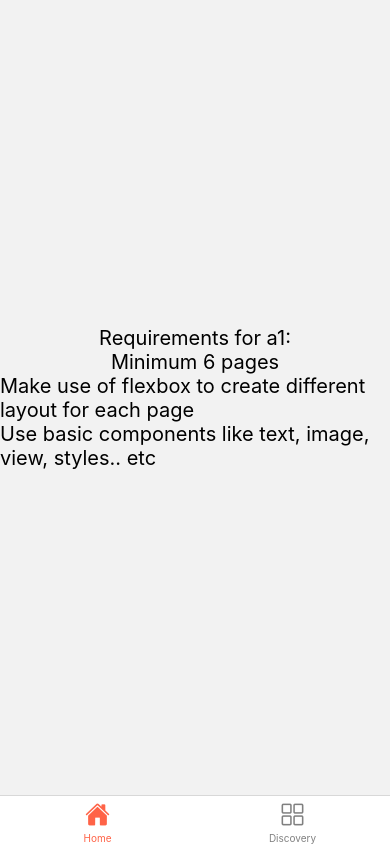
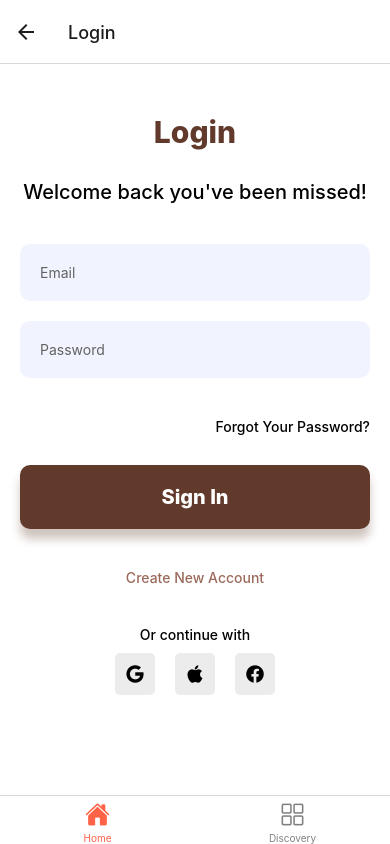
Before and after one commit to chaoyiuwu/CROSS-PLATFORM-PROJECT, a React Native app: screen /Login in a window 390 px wide. Built offline with nearby package versions, Linux system fonts and the light colour scheme.

Commit message:
incorporated login pages into the home page + color changes

```diff
--- a/App.js
+++ b/App.js
@@ -1,4 +1,4 @@
-import * as React from 'react'
+import React from 'react'
 import { NavigationContainer } from '@react-navigation/native'
 import {createBottomTabNavigator } from '@react-navigation/bottom-tabs'
 import { createNativeStackNavigator } from '@react-navigation/native-stack'
@@ -6,6 +6,8 @@ import Ionicons from '@expo/vector-icons/Ionicons'
 import HomePage from './HomePage'
 import ListPage from './ListPage'
 import DetailPage from './DetailPage'
+import LoginScreen from './screens/LoginScreen'
+import RegisterScreen from './screens/RegisterScreen'
 
 const Tab = createBottomTabNavigator()
 
@@ -19,13 +21,26 @@ function ListStackScreen() {
     )
 }
 
+const HomeStack = createNativeStackNavigator()
+function HomeStackScreen(){
+  return (
+    <HomeStack.Navigator>
+      <HomeStack.Screen name='Your Home' component={HomePage}/>
+      <HomeStack.Screen name='Login' component={LoginScreen}/>
+      <HomeStack.Screen name='Register' component={RegisterScreen}/>
+    </HomeStack.Navigator>
+  )
+}
+
+
+
 export default function App() {
   return (
     <NavigationContainer>
       <Tab.Navigator
         screenOptions={({ route }) => ({
             tabBarIcon: ({ focused, color, size }) => {
-              let iconName;
+              let iconName
 
               if (route.name === 'Home') {
                 iconName = focused ? 'home' : 'home-outline'
@@ -42,9 +57,9 @@ export default function App() {
           })}
 
       >
-        <Tab.Screen name="Home" component={HomePage} />
+        <Tab.Screen name="Home" component={HomeStackScreen} />
         <Tab.Screen name="Discovery" component={ListStackScreen} />
       </Tab.Navigator>
       </NavigationContainer>
-  );
+  )
 }
--- a/DetailPage.tsx
+++ b/DetailPage.tsx
@@ -1,12 +1,41 @@
 import React from 'react'
-import {StyleSheet, Text, SafeAreaView, View} from 'react-native'
+import {StyleSheet, Text, SafeAreaView, Image, ScrollView} from 'react-native'
 
 const DetailPage = ({navigation, route})=> {
     return(
-        <SafeAreaView>
-            <Text>Detail Page for {route.params.category}</Text>
+        <SafeAreaView style={styles.wrapper}>
+            <ScrollView>
+                <Image style={styles.image}
+                source={{uri: route.params.url}}/>
+                <Text style={styles.titleText}>{route.params.name}</Text>
+                <Text style={styles.bodyText}>{route.params.desc}</Text>
+            </ScrollView>
         </SafeAreaView>
     )
 }
 
+const styles=StyleSheet.create({
+    wrapper : {
+        flex: 1,
+    },
+    image : {
+        width: 400,
+        height: 400,
+        resizeMode: 'center'
+    },
+    titleText : {
+        margin: 10,
+        fontSize: 20,
+        fontWeight: 'bold',
+        textAlign:'center',
+        color: "#9b6a5b",
+    },
+    bodyText : {
+        marginHorizontal: 40,
+        fontSize: 18,
+        textAlign:'justify',
+        color: "#4b4d26"
+
+    }
+})
 export default DetailPage
--- a/HomePage.tsx
+++ b/HomePage.tsx
@@ -1,13 +1,18 @@
 import React from 'react'
-import {StyleSheet, Text, SafeAreaView} from 'react-native'
+import {StyleSheet, Text, SafeAreaView, Pressable} from 'react-native'
+import LargeButton from './components/LargeButton'
 
-const HomePage = () => {
+const HomePage = ({ navigation }) => {
+    const onPress = () => {
+        navigation.navigate('Login')
+    }
     return(
+
         <SafeAreaView style={styles.wrapper}>
-            <Text style={styles.text}>Requirements for a1:</Text>
-            <Text style={styles.text}>Minimum 6 pages</Text>
-            <Text style={styles.text}>Make use of flexbox to create different layout for each page</Text>
-            <Text style={styles.text}>Use basic components like text, image, view, styles.. etc</Text>
+            <Text style={styles.logoText}>MixMate: Your Personal Mixing Assistant</Text>
+            <Pressable style={styles.button} onPress={onPress}>
+                <Text style={styles.buttonText}>Go to login page to get started</Text>
+            </Pressable>
         </SafeAreaView>
     )
 }
@@ -16,13 +21,28 @@ const styles=StyleSheet.create({
     wrapper :{
         flex : 1,
         flexDirection: 'column',
-        justifyContent: 'center',
+        alignContent: 'center',
         alignItems: 'center',
         padding: 10,
     },
-    text : {
-        fontSize: 20,
+    logoText : {
+        fontSize: 25,
+        textAlign: 'center',
+        fontWeight: 'bold',
+        margin: 20,
+        color: '#613a2b'
+
     },
+    button : {
+        backgroundColor: '#cbb397',
+        paddingVertical: 10,
+        borderRadius: 8,
+        paddingHorizontal: 30,
+    },
+    buttonText : {
+        color: 'white',
+        fontSize:20,
+    }
 })
 
 export default HomePage
--- a/components/LargeButton.jsx
+++ b/components/LargeButton.jsx
@@ -6,10 +6,10 @@ const LargeButton = ({ buttonText }) => {
         <TouchableOpacity
             style={{
                 padding: 20,
-                backgroundColor: "#1F41BB",
+                backgroundColor: "#613a2b",
                 marginVertical: 30,
                 borderRadius: 10,
-                shadowColor: "#1F41BB",
+                shadowColor: "#613a2b",
                 shadowOffset: {
                     width: 0,
                     height: 10,
@@ -20,7 +20,7 @@ const LargeButton = ({ buttonText }) => {
         >
             <Text
                 style={{
-                    fontFamily: "poppins-bold",
+                    //fontFamily: "poppins-bold",
                     fontWeight: 800,
                     color: "#fff",
                     textAlign: "center",
--- a/components/PageHeader.jsx
+++ b/components/PageHeader.jsx
@@ -7,8 +7,8 @@ const PageHeader = ({ title, message }) => {
             <Text
                 style={{
                     fontSize: 30,
-                    color: "#1F41BB",
-                    fontFamily: "poppins-bold",
+                    color: "#613a2b",
+                    //fontFamily: "poppins-bold",
                     fontWeight: 800,
                     marginVertical: 30,
                     textAlign: "center",
@@ -18,7 +18,7 @@ const PageHeader = ({ title, message }) => {
             </Text>
             <Text
                 style={{
-                    fontFamily: "poppins-semiBold",
+                    //fontFamily: "poppins-semiBold",
                     fontWeight: 500,
                     fontSize: 20,
                     textAlign: "center",
--- a/components/TextButton.jsx
+++ b/components/TextButton.jsx
@@ -11,9 +11,9 @@ const TextButton = ({ buttonText, onButtonPress }) => {
         >
             <Text
                 style={{
-                    fontFamily: "poppins-semiBold",
+                    //fontFamily: "poppins-semiBold",
                     fontWeight: 500,
-                    color: "#000",
+                    color: "#9b6a5b",
                     textAlign: "center",
                     fontSize: 14,
                 }}
--- a/components/TextInputField.jsx
+++ b/components/TextInputField.jsx
@@ -10,7 +10,7 @@ const TextInputField = ({ ...otherProps }) => {
             placeholderTextColor={"#626262"}
             style={[
                 {
-                    fontFamily: "poppins-regular",
+                    //fontFamily: "poppins-regular",
                     fontSize: 14,
                     padding: 20,
                     backgroundColor: "#f1f4ff",
--- a/screens/LoginScreen.jsx
+++ b/screens/LoginScreen.jsx
@@ -17,7 +17,7 @@ const LoginScreen = ({ navigation }) => {
             >
             {/* Login and Welcome Message */}
                 <PageHeader
-                    title="Login Here"
+                    title="Login"
                     message="Welcome back you've been missed!"
                 />
 
@@ -35,10 +35,10 @@ const LoginScreen = ({ navigation }) => {
                 <View>
                     <Text
                         style={{
-                            fontFamily: "poppins-semiBold",
+                            //fontFamily: "poppins-semiBold",
                             fontWeight: 500,
                             fontSize: 14,
-                            color: "#1F41BB",
+                            color: "#000",
                             alignSelf: "flex-end",
                         }}
                     >
@@ -63,9 +63,9 @@ const LoginScreen = ({ navigation }) => {
                 >
                     <Text
                         style={{
-                            fontFamily: "poppins-semiBold",
+                            //fontFamily: "poppins-semiBold",
                             fontWeight: 500,
-                            color: "#1F41BB",
+                            color: "#000",
                             textAlign: "center",
                             fontSize: 14,
                         }}
--- a/screens/RegisterScreen.jsx
+++ b/screens/RegisterScreen.jsx
@@ -49,7 +49,7 @@ const RegisterScreen = ({ navigation }) => {
                 >
                     <Text
                         style={{
-                            fontFamily: "poppins-semiBold",
+                            //fontFamily: "poppins-semiBold",
                             fontWeight: 500,
                             color: "#1F41BB",
                             textAlign: "center",
--- a/tsconfig.json
+++ b/tsconfig.json
@@ -1,4 +1,5 @@
 {
   "compilerOptions": {},
-  "extends": "expo/tsconfig.base"
+  "extends": "expo/tsconfig.base",
+  "esModuleInterop": true
 }
```
Also changed, not shown: ListPage.tsx (+15 -8 lines), data/RecipeData.json (added, +22 -0 lines), 1 other file (tests, documents, lock files or other folders).
